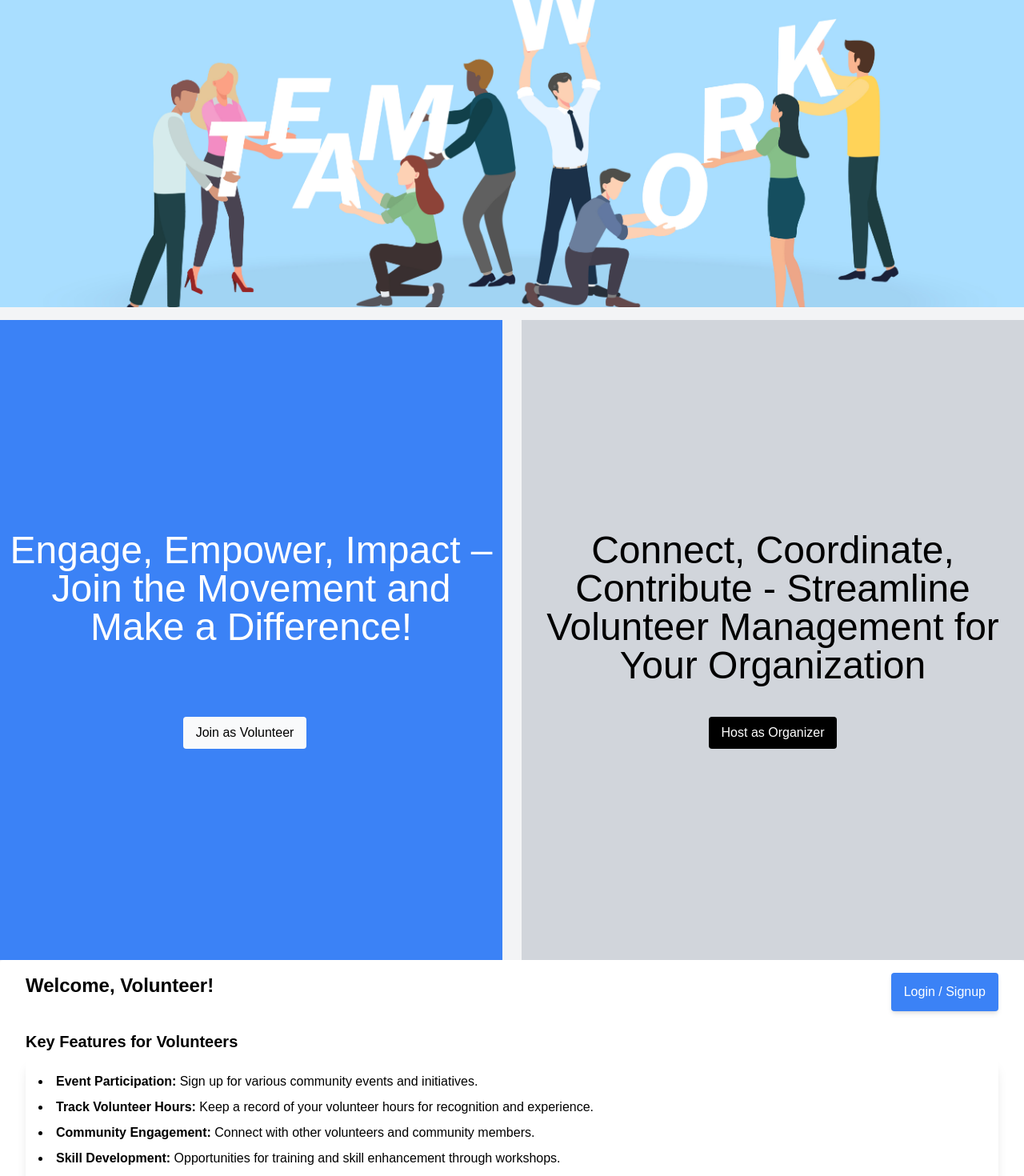
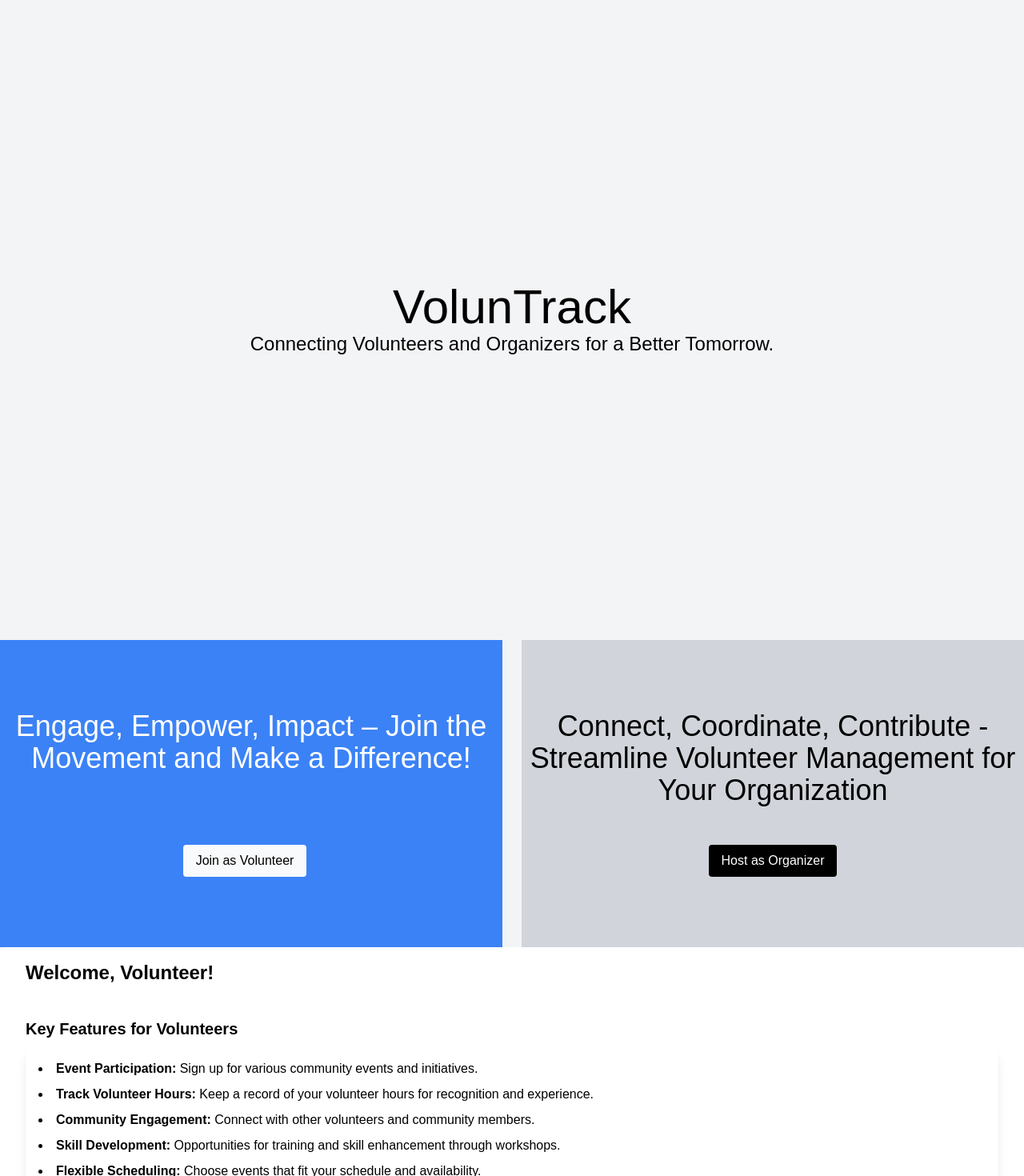
Before and after one commit to prasoonk1204/VolunTrack, a React (Create React App) app: page / in a window 1280 px wide. Shown: the top 1470 px of the page at 80% size. Built offline with nearby package versions, Linux system fonts and the light colour scheme.

Commit message:
changed the login buttons redirection and modified hero section

```diff
--- a/src/components/LandingPage.jsx
+++ b/src/components/LandingPage.jsx
@@ -2,7 +2,7 @@ import React, { useState } from "react";
 import { useNavigate } from "react-router-dom";
 import VolunteerView from "./VolunteerView";
 import OrganizerView from "./OrganizerView";
-import yourImage from "../assets/main.jpeg";
+// import yourImage from "../assets/main.jpeg";
 
 const LandingPage = () => {
   const [view, setView] = useState("volunteer"); // Default view
@@ -19,14 +19,14 @@ const LandingPage = () => {
   return (
     <div className="flex flex-col items-center w-full">
       {/* Landing Image */}
-      <img
-        src={yourImage}
-        alt="Landing"
-        className="w-full h-96 object-cover mb-4"
-      />
+      <div className="w-full h-svh relative flex flex-col justify-center items-center">
+        <h1 className="text-6xl ">VolunTrack</h1>
+        <p className="text-2xl">Connecting Volunteers and Organizers for a Better Tomorrow.</p>
+        {/* <img src={yourImage} alt="Landing" className="h-1/2 mb-4" /> */}
+      </div>
 
       {/* Button Options */}
-      <div className="w-full h-screen flex gap-6">
+      <div className="w-full h-96 flex gap-6">
         <button
           className={`w-1/2 flex flex-col justify-center items-center gap-10
             ${
@@ -36,7 +36,7 @@ const LandingPage = () => {
             }`}
           onClick={() => setView("volunteer")}
         >
-          <h1 className="text-5xl h-48">
+          <h1 className="text-4xl h-32">
             Engage, Empower, Impact – Join the Movement and Make a Difference!
           </h1>
           <button
@@ -59,7 +59,7 @@ const LandingPage = () => {
             }`}
           onClick={() => setView("organizer")}
         >
-          <h1 className="text-5xl h-48">
+          <h1 className="text-4xl h-32">
             Connect, Coordinate, Contribute - Streamline Volunteer Management
             for Your Organization
           </h1>
--- a/src/components/OrganizerView.jsx
+++ b/src/components/OrganizerView.jsx
@@ -3,10 +3,6 @@ import { useNavigate } from "react-router-dom";
 
 const OrganizerView = () => {
   const navigate = useNavigate();
-
-  const handleOrganizerSignup = () => {
-    navigate("/signup/organizer"); // Redirect to the organizer login page
-  };
 
 
   return (
@@ -15,14 +11,6 @@ const OrganizerView = () => {
         {/* Welcome Message */}
         <h2 className="text-2xl font-semibold mb-4">Welcome, Organizer!</h2>
 
-        {/* Buttons for Login/Signup */}
-
-        <button
-          className="bg-blue-500 text-white py-2 px-4 rounded shadow-md hover:bg-blue-600 transition duration-200"
-          onClick={handleOrganizerSignup}
-        >
-          Login / Signup
-        </button>
       </div>
 
       {/* Features Section */}
--- a/src/components/VolunteerView.jsx
+++ b/src/components/VolunteerView.jsx
@@ -4,24 +4,12 @@ import { useNavigate } from "react-router-dom";
 const VolunteerView = () => {
   const navigate = useNavigate();
 
-  const handleVolunteerSignup = () => {
-    navigate("/signup/volunteer"); // Redirect to the volunteer login page
-  };
 
   return (
     <div className="p-4 ">
       <div className="flex justify-between space-x-4 mb-6">
         {/* Welcome Message */}
         <h2 className="text-2xl font-semibold mb-4">Welcome, Volunteer!</h2>
-
-        <button
-          className="bg-blue-500 text-white py-2 px-4 rounded shadow-md hover:bg-blue-600 transition duration-200"
-          onClick={handleVolunteerSignup}
-        >
-          Login / Signup
-        </button>
-
-        {/* Buttons for Login/Signup */}
       </div>
 
       {/* Features Section */}
```
